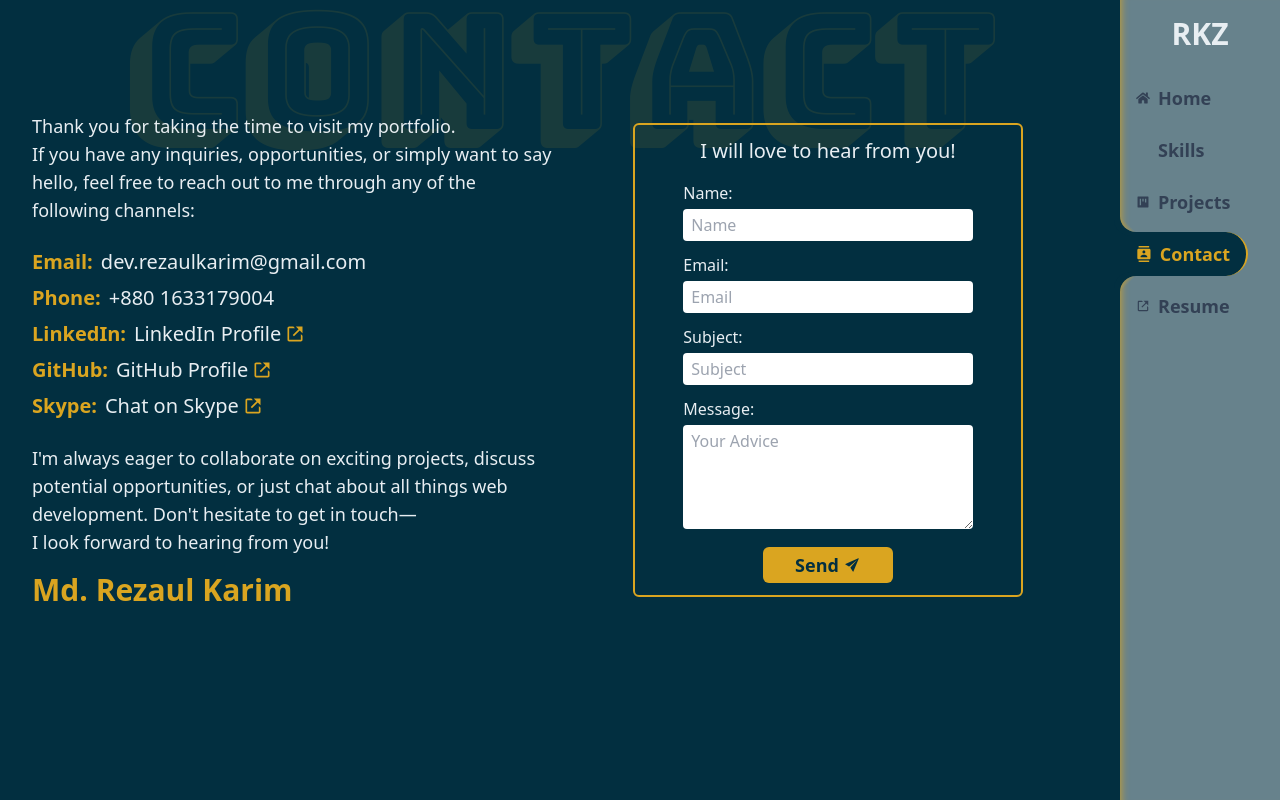
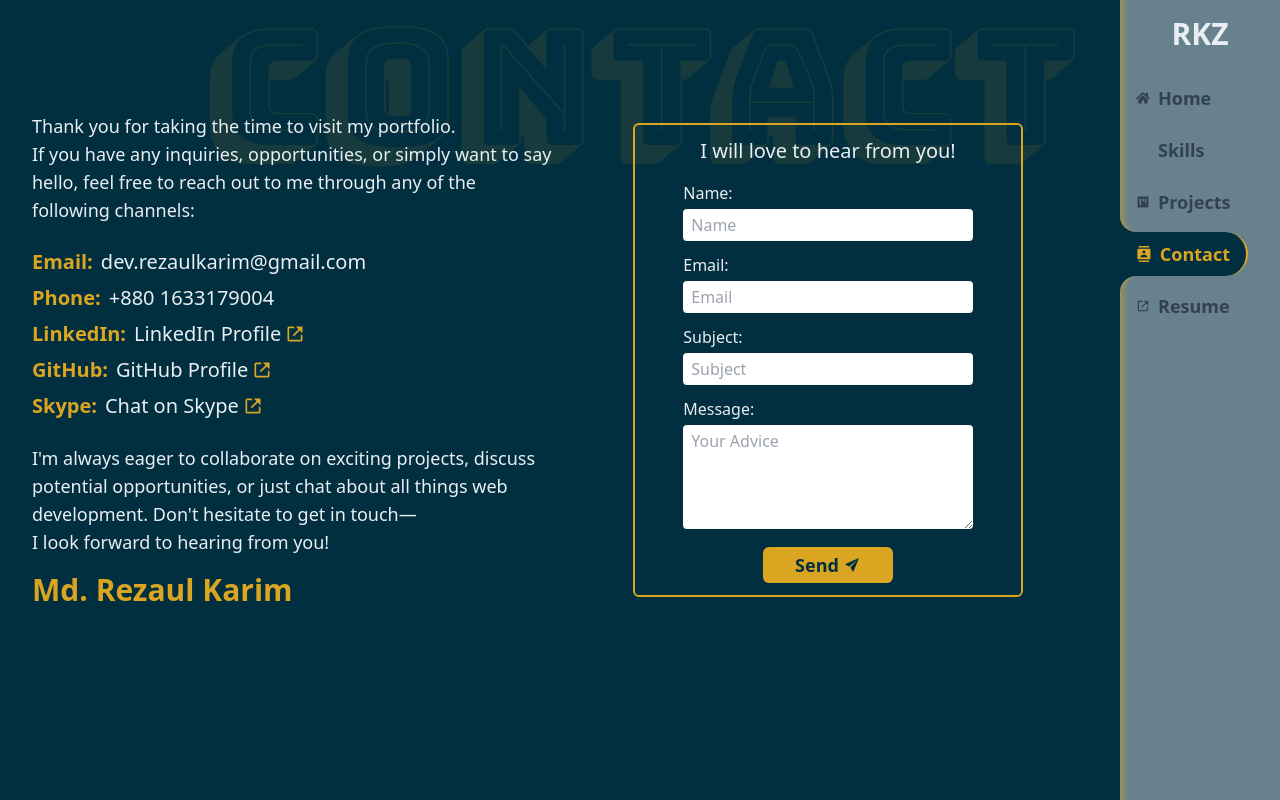
Before and after one commit to devRezaulKarim/portfolio, a React (Vite) app: page /contact in a window 1280 px wide. Built offline with nearby package versions, Linux system fonts and the light colour scheme; some icons are missing; a web font is replaced by a local one.

Commit message:
animation added

```diff
--- a/src/App.jsx
+++ b/src/App.jsx
@@ -17,7 +17,7 @@ export default function App() {
     <>
       <div className="bg-gradient-to-r from-[var(--color-primary)] from-50%  to-[var(--color-secondary)] to-50%">
         <div className="flex max-w-screen-2xl mx-auto relative bg-gradient-to-tr from-[var(--color-primary)] to-[var(--color-secondary)] customShadow">
-          <div className="bg-[var(--color-primary)] text-[var(--color-light)] lg:w-full overflow-auto h-screen lg:p-8 p-4 ">
+          <div className="bg-[var(--color-primary)] text-[var(--color-light)] lg:w-full overflow-auto h-screen lg:p-8 p-4 z-10">
             <div>
               <Outlet />
             </div>
@@ -48,7 +48,7 @@ export default function App() {
           </div>
 
           {/* <div className="bg-green-500 hidden md:block w-60 h-screen"></div> */}
-          <div>
+          <div className="">
             <Navbar />
           </div>
         </div>
--- a/src/Pages/Contact.jsx
+++ b/src/Pages/Contact.jsx
@@ -1,12 +1,26 @@
 import { BiLinkExternal } from "react-icons/bi";
 import { IoIosSend } from "react-icons/io";
+import { motion } from "framer-motion";
 
 export default function Contact() {
   return (
     <div className="relative isolate">
       <h1 className="sectionTitle">Contact</h1>
       <div className="lg:flex gap-4 lg:pt-20  items-center">
-        <div className="contactLeft lg:w-1/2 ">
+        <motion.div
+          initial={{
+            y: -500,
+            opacity: [0],
+          }}
+          whileInView={{
+            y: 0,
+            opacity: 1,
+          }}
+          transition={{
+            duration: 0.5,
+          }}
+          className="contactLeft lg:w-1/2 "
+        >
           <p className="text-lg mb-6">
             Thank you for taking the time to visit my portfolio. <br /> If you
             have any inquiries, opportunities, or simply want to say hello, feel
@@ -76,8 +90,22 @@ export default function Contact() {
           <h3 className="mt-4 text-3xl text-[var(--color-accent)] font-extrabold">
             Md. Rezaul Karim
           </h3>
-        </div>
-        <div className="contactRight lg:w-1/2 mt-10 lg:mt-0">
+        </motion.div>
+
+        <motion.div
+          initial={{
+            y: 500,
+            opacity: [0],
+          }}
+          whileInView={{
+            y: 0,
+            opacity: 1,
+          }}
+          transition={{
+            duration: 0.5,
+          }}
+          className="contactRight lg:w-1/2 mt-10 lg:mt-0"
+        >
           <form
             className=" border-2 border-[var(--color-accent)] py-3 rounded-md lg:w-3/4 mx-auto flex flex-col items-center"
             action="submit.php"
@@ -145,7 +173,7 @@ export default function Contact() {
               </button>
             </div>
           </form>
-        </div>
+        </motion.div>
       </div>
     </div>
   );
--- a/src/Pages/Home.jsx
+++ b/src/Pages/Home.jsx
@@ -2,6 +2,7 @@
 import { useEffect, useState } from "react";
 import { BiLinkExternal } from "react-icons/bi";
 import { Link } from "react-router-dom";
+import { motion } from "framer-motion";
 
 /* eslint-disable react/no-unescaped-entities */
 export default function Home() {
@@ -30,10 +31,41 @@ export default function Home() {
 
   return (
     <div className="lg:flex flex-row-reverse items-center min-h-[calc(100vh-4rem)]">
-      <div className="heroRight lg:w-1/2">
+      <motion.div
+        initial={{
+          x: -1000,
+          y: 350,
+          opacity: [0, 0.5],
+        }}
+        whileInView={{
+          x: 0,
+          y: 0,
+          opacity: 1,
+        }}
+        transition={{
+          duration: 0.5,
+        }}
+        className="heroRight lg:w-1/2"
+      >
         <img className="w-11/12" src="/Programming-2.png" alt="" />
-      </div>
-      <div className="heroLeft lg:w-1/2 flex flex-col gap-2">
+      </motion.div>
+
+      <motion.div
+        initial={{
+          x: 1000,
+          y: -350,
+          opacity: [0, 0.5],
+        }}
+        whileInView={{
+          x: 0,
+          y: 0,
+          opacity: 1,
+        }}
+        transition={{
+          duration: 0.5,
+        }}
+        className="heroLeft lg:w-1/2 flex flex-col gap-2"
+      >
         <h2 className="text-2xl font-semibold mb-4">Hey there, </h2>
         <h1 className="text-3xl font-bold leading-10">
           This is Rezaul Karim <br /> and I&#39;m
@@ -60,7 +92,7 @@ export default function Home() {
             </button>
           </a>
         </div>
-      </div>
+      </motion.div>
     </div>
   );
 }
--- a/src/index.css
+++ b/src/index.css
@@ -525,8 +525,8 @@ font-family: 'Train One', system-ui;
   font-family: "Tilt Prism", sans-serif;
   font-family: "Tourney", sans-serif; */
 
-  position: absolute;
-  top: -5rem;
+  position: fixed;
+  top: -2rem;
   left: 50%;
   translate: -50%;
   text-align: center;
```
